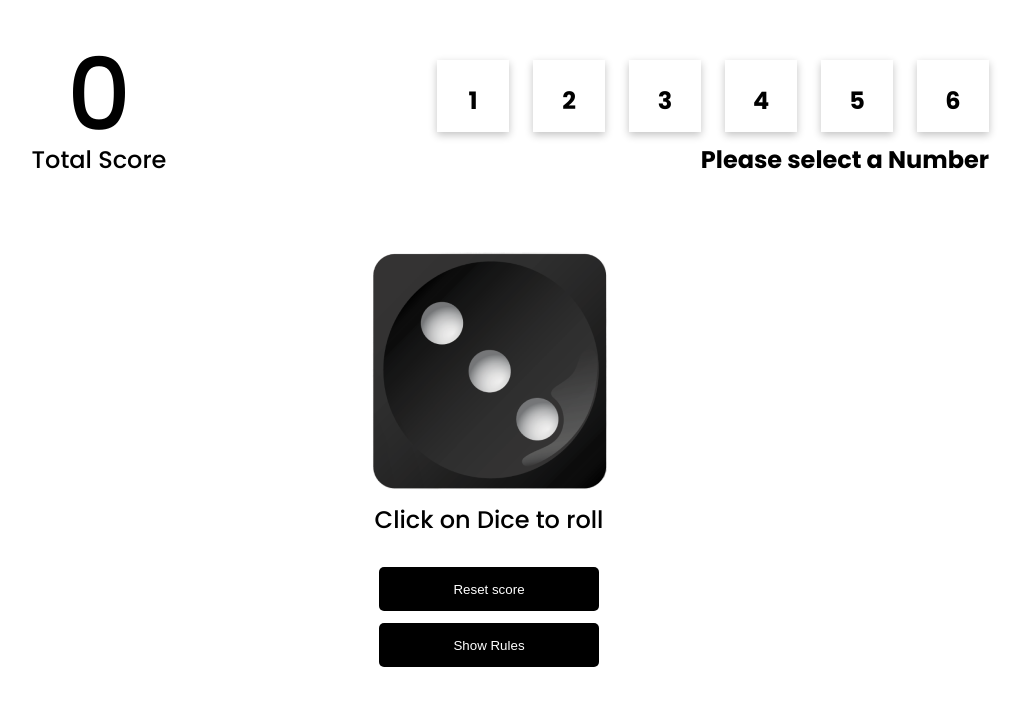
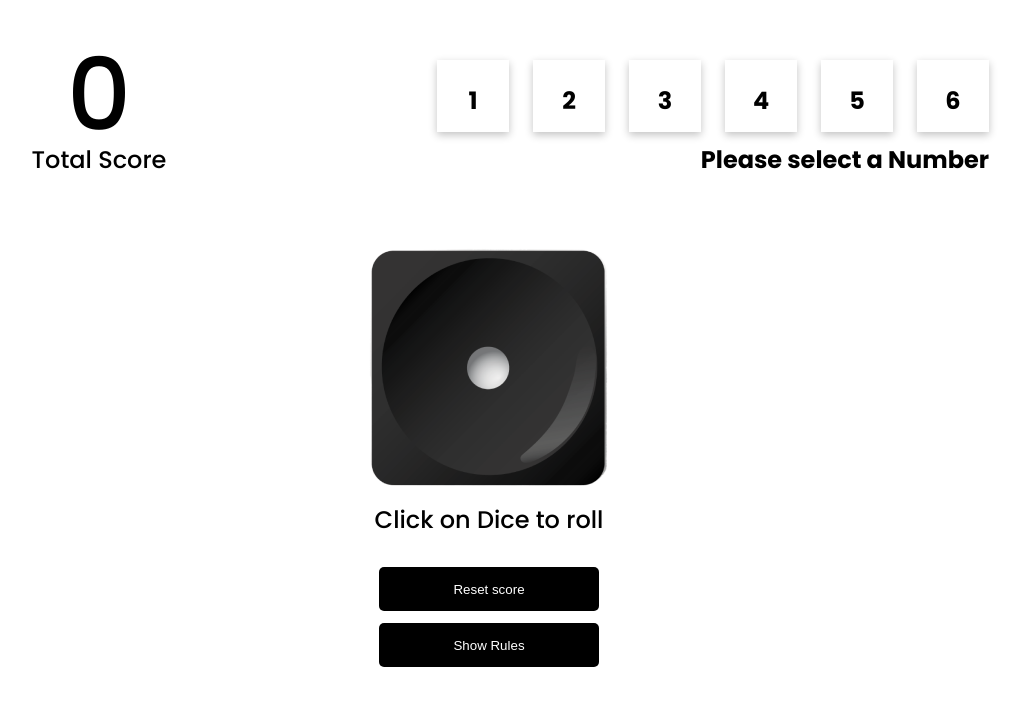
Before and after one commit to Sharath2205/Dice-Game, a React (Vite) app: page / in a window 1280 px wide. Both pictures are taken after a click on the button "Play Now". Shown: the top 706 px of the page, without its empty margins (151-1174 px from the left). Built offline with nearby package versions, Linux system fonts and the light colour scheme.

Commit message:
updating image paths

```diff
--- a/src/components/RollDice.jsx
+++ b/src/components/RollDice.jsx
@@ -11,7 +11,7 @@ const RollDice = ({ rollDice, randomDice }) => {
   return (
     <DiceContainer>
       <div className="dice" onClick={rollDice}>
-        <img src={images[randomDice + 1]} alt={`Dice ${randomDice}`} />
+        <img src={images[randomDice - 1]} alt={`Dice ${randomDice}`} />
       </div>
       <p>Click on Dice to roll</p>
     </DiceContainer>
```
